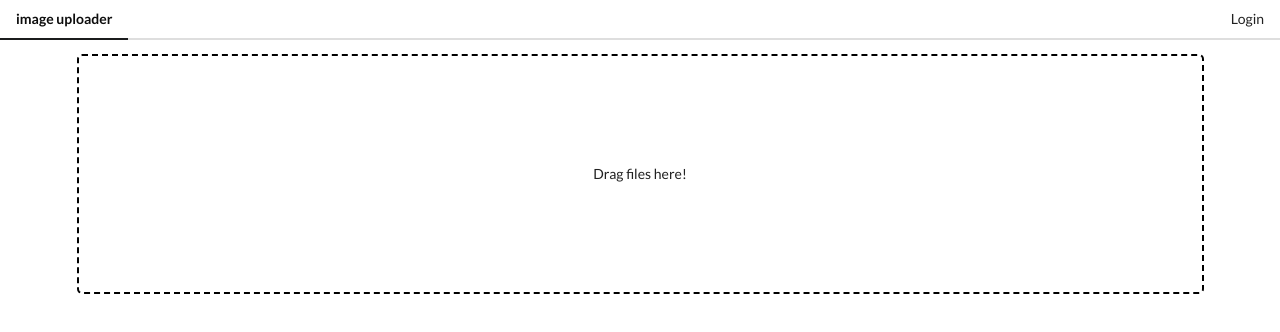
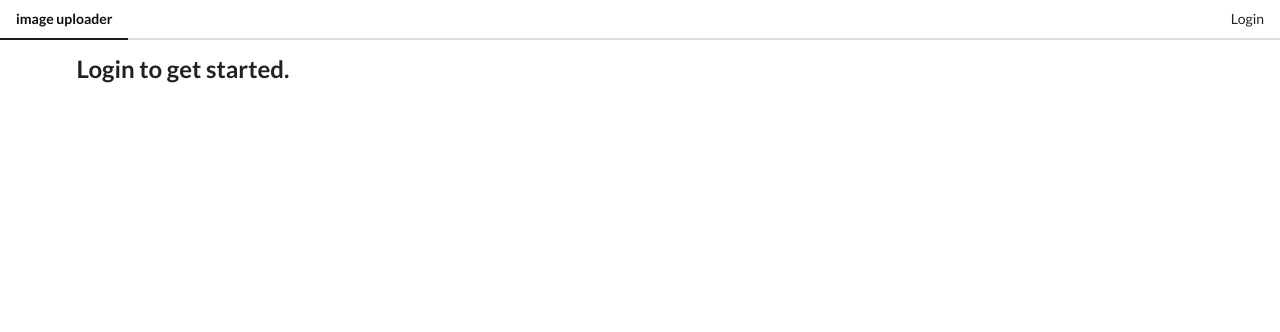
Before and after one commit to shengLin-alex/images-uploader, a Vue app: page /upload in a window 1280 px wide. Shown: the top 332 px of the page. Built offline with nearby package versions, Linux system fonts and the light colour scheme.

Commit message:
uploadform 加入 login 判斷

```diff
--- a/src/components/UploadForm.vue
+++ b/src/components/UploadForm.vue
@@ -1,16 +1,20 @@
 <template>
-    <div class="dropper">
+    <div v-if="isLoggedIn" class="dropper">
         <!-- $ 代表告訴 vue 要拿接到的事件下面 target.files -->
         <input type="file" multiple @change="uploadImages($event.target.files)" accept="image/*"/>
         <span>Drag files here!</span>
     </div>
+    <h2 v-else>Login to get started.</h2>
 </template>
 
 <script>
-    import { mapActions } from 'vuex';
+    import { mapActions, mapGetters } from 'vuex';
 
     export default {
         name: 'UploadForm',
+        computed: {
+            ...mapGetters(['isLoggedIn'])
+        },
         methods: {
             ...mapActions(['uploadImages'])
         }
```
